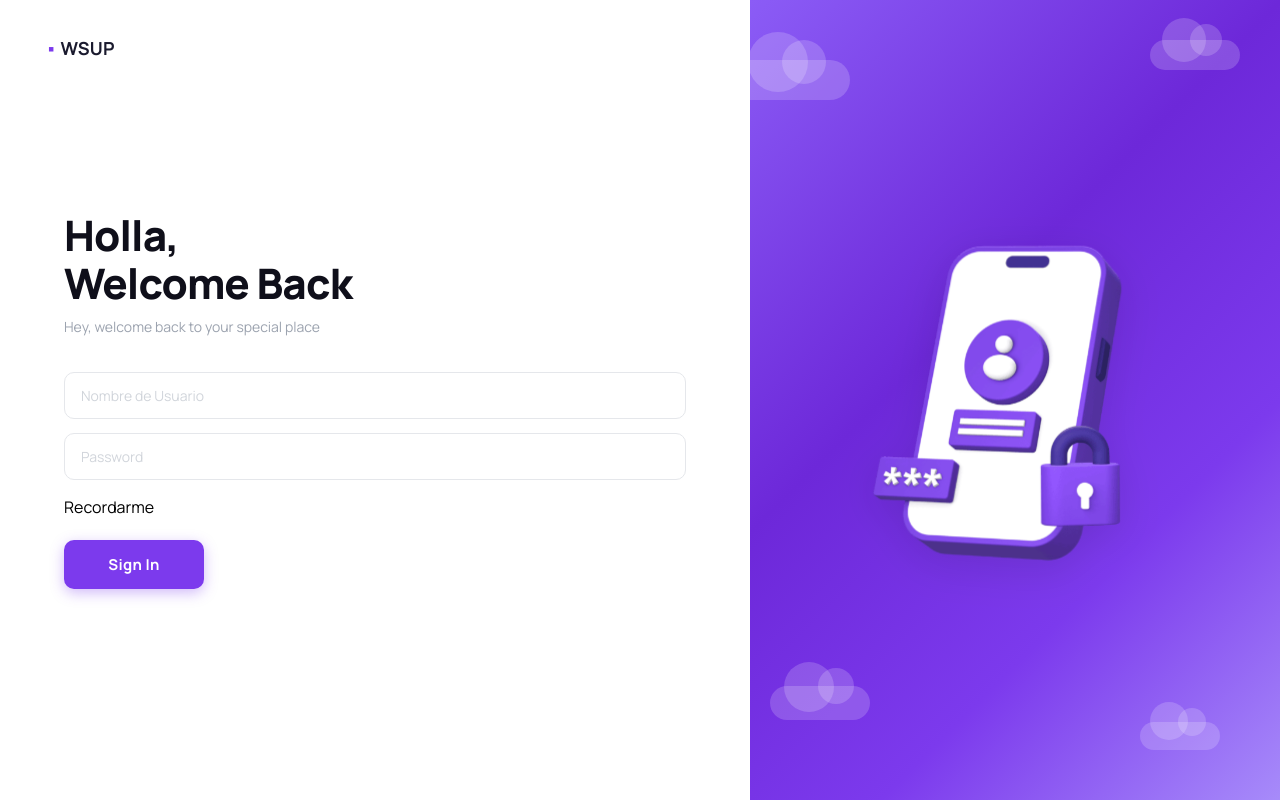
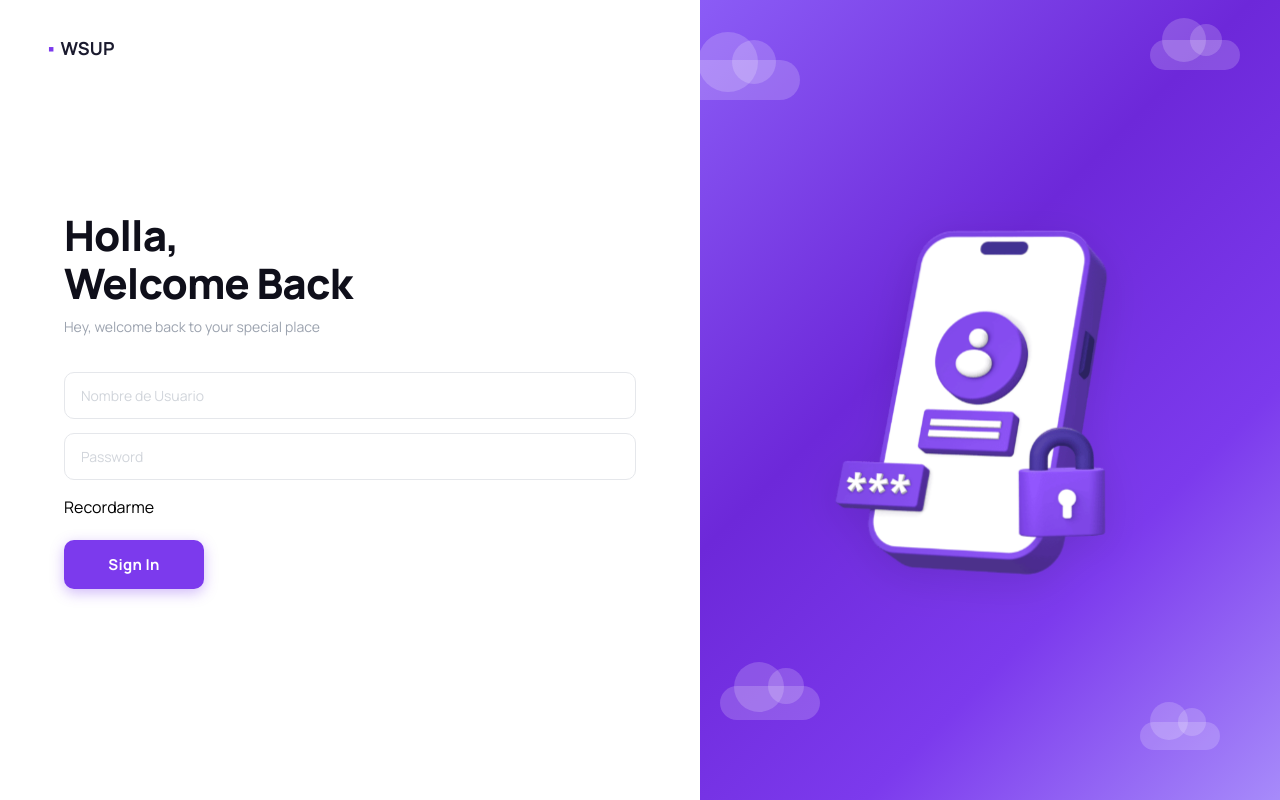
Before and after one commit to JeisonAlexis/WSUP-Frontend, a React (Vite) app: page / in a window 1280 px wide. Built offline with nearby package versions, Linux system fonts and the light colour scheme; no server answers.

Commit message:
añadir estados

```diff
--- a/src/components/HomePage.tsx
+++ b/src/components/HomePage.tsx
@@ -95,6 +95,9 @@ export default function HomePage() {
         programas: item.programas.map((p: any) => ({
           nombre: p.nombre,
           estudiantePensum: p.estudiantePensum,
+          jornada: p.jornada,
+          categoria: p.categoria,
+          situacion: p.situacion,
           liquidaciones: p.liquidaciones.map((l: any) => ({
             anio: l.anio,
             periodo: l.periodo,
--- a/src/components/LoginPage.module.css
+++ b/src/components/LoginPage.module.css
@@ -16,7 +16,7 @@
    LEFT PANEL
 ════════════════════════════════ */
 .left {
-  flex: 0 0 750px;
+  flex: 0 0 700px;
   display: flex;
   flex-direction: column;
   justify-content: center;
--- a/src/components/StudentCard.tsx
+++ b/src/components/StudentCard.tsx
@@ -104,8 +104,14 @@ export default function StudentCard({ estudiante }: Props) {
 
                   <div>
                     <p className={styles.programaNombre}>{prog.nombre}</p>
+
                     <p className={styles.programaPensum}>
                       Pensum {prog.estudiantePensum}
+                    </p>
+
+                    {/* 🔥 NUEVOS CAMPOS */}
+                    <p className={styles.programaExtra}>
+                      {prog.jornada || "—"} · {prog.categoria || "—"} · {prog.situacion || "—"}
                     </p>
                   </div>
 
--- a/src/types/student.ts
+++ b/src/types/student.ts
@@ -13,6 +13,9 @@ export interface Liquidacion {
 export interface Programa {
   nombre: string;
   estudiantePensum: number;
+  jornada?: string;
+  categoria?: string;
+  situacion?: string;
   liquidaciones: Liquidacion[];
 }
 
```
